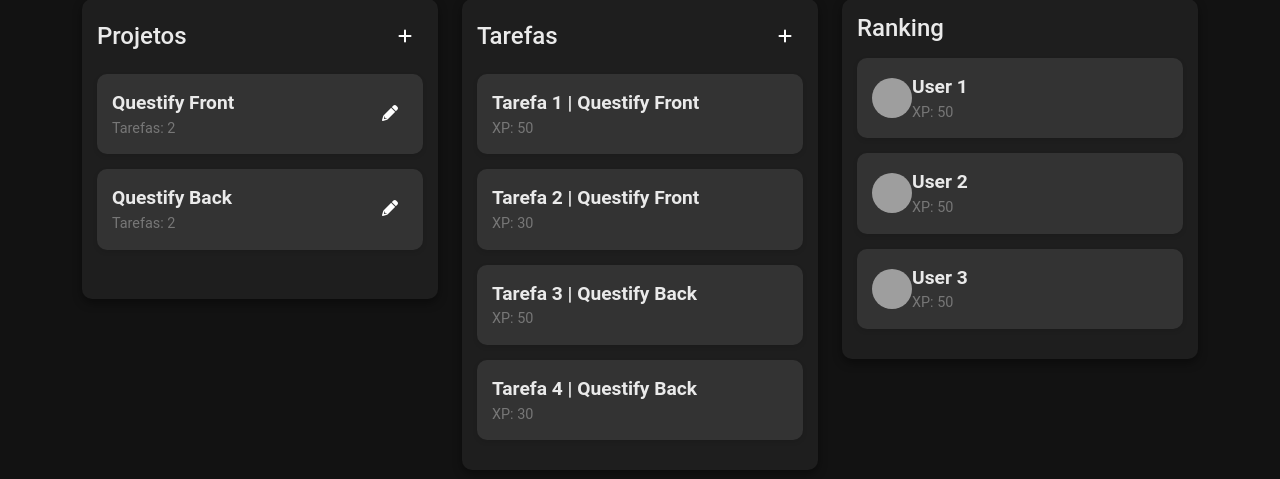
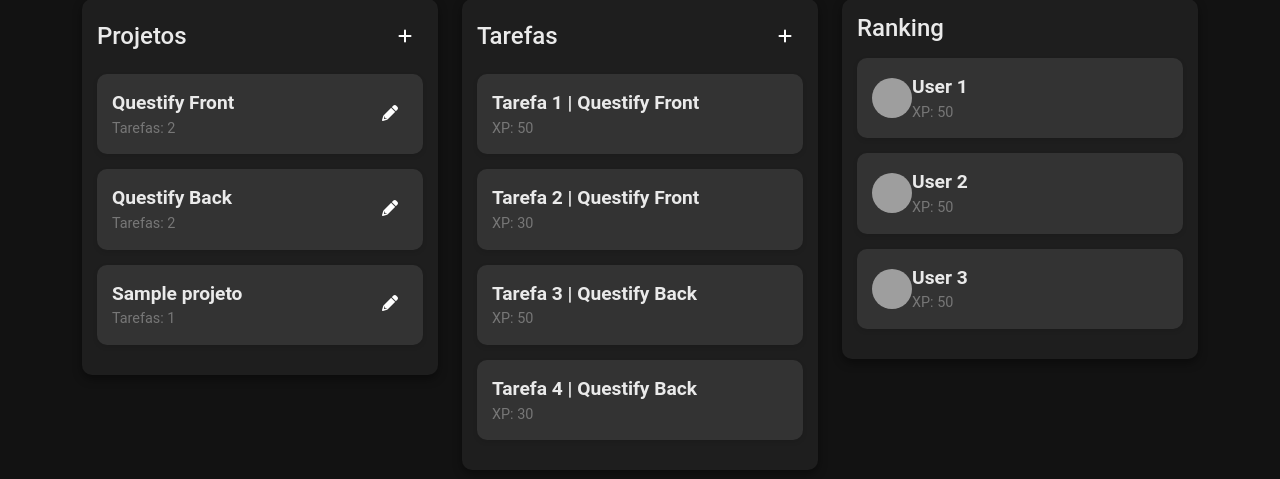
Before and after one commit to Neto002/questify, a Flask app: page / in a window 1280 px wide. Shown: the part 193-672 px from the top of the page. Run offline with Flask 3, Linux system fonts and the light colour scheme; tables that the repository leaves empty hold one stand-in row (values such as "Sample post"); grey boxes are pictures that could not be loaded.

Commit message:
Criação de projetos no banco e integração com o frontend

```diff
--- a/app.py
+++ b/app.py
@@ -1,5 +1,5 @@
 import os
-from flask import Flask, send_file, render_template
+from flask import Flask, send_file, render_template, request, redirect, url_for
 from flask_sqlalchemy import SQLAlchemy
 
 app = Flask(__name__)
@@ -18,6 +18,15 @@ class Usuarios(db.Model):
     def __repr__(self):
         return f'<Usuarios {self.nome}>'
 
+class Projetos(db.Model):
+    id = db.Column(db.Integer, primary_key=True)
+    nome = db.Column(db.String(100), nullable=False)
+    integrantes = db.Column(db.String(255))
+    tarefas = db.Column(db.String(255))
+
+    def __repr__(self):
+        return f'Projetos {self.nome}>'
+
 with app.app_context():
     db.create_all()
 
@@ -25,6 +34,15 @@ def createUser(nome, email, senha):
     usuario = Usuarios(nome=nome, email=email, senha=senha, xp=0, nivel=1, pontos=0)
     db.session.add(usuario)
     db.session.commit()
+
+def createProject(nome):
+    projeto = Projetos(nome=nome, integrantes='', tarefas='')
+    db.session.add(projeto)
+    db.session.commit()
+
+def allProjects():
+    projetos = Projetos.query.all()
+    return projetos
 
 def table_exists(table_name):
     try:
@@ -36,7 +54,19 @@ def table_exists(table_name):
 
 @app.route("/")
 def index():
-    return render_template("index.html", todo=[["Tarefa 1",50,"Questify Front"],["Tarefa 2",30,"Questify Front"],["Tarefa 3",50,"Questify Back"],["Tarefa 4",30,"Questify Back"]])
+    #return f'{Projects()[0].nome}
+    projetos = allProjects()
+    for i in projetos:
+        if i.tarefas == '':
+            i.tarefas = 0
+        else:
+            i.tarefas = i.tarefas.split(', ')
+            i.tarefas = len(i.tarefas)
+    return render_template(
+        "index.html",
+        todo=[["Tarefa 1",50,"Questify Front",1],["Tarefa 2",30,"Questify Front",2],["Tarefa 3",50,"Questify Back",3],["Tarefa 4",30,"Questify Back",4]],
+        projects=projetos
+        )
 
 @app.route("/missions")
 def missions():
@@ -58,6 +88,12 @@ def login():
 def signup():
     return render_template("signup.html")
 
+@app.route("/add_project", methods=["POST"])
+def add_project():
+    project_name = request.form.get("projectName")
+    createProject(project_name)
+    return redirect(url_for("index"))
+
 def main():
     app.run(port=int(os.environ.get('PORT', 5000)))
 
--- a/templates/index.html
+++ b/templates/index.html
@@ -34,6 +34,18 @@
                         <i class="fas fa-pencil-alt"></i>
                     </button>
                 </div>
+                {% for project in projects %}
+                <div class="task-card d-flex justify-content-between align-items-center" id="{{ project.id }}">
+                    <div>
+                        <div class="task-title">{{ project.nome }}</div>
+                        <div class="task-points">Tarefas: {{ project.tarefas }}</div>
+                    </div>
+                    <!-- Edit Icon -->
+                    <button class="btn btn-sm btn-add" onclick="editProject('Questify Back', '2')">
+                        <i class="fas fa-pencil-alt"></i>
+                    </button>
+                </div>
+                {% endfor %}
             </div>
         </div>
         <!-- Tasks Column -->
@@ -46,7 +58,7 @@
                     </button>
                 </div>
                 {% for task in todo %}
-                <div class="task-card" id="task2" onclick="editTask('{{ task[0] }}', '{{ task[1] }}', '{{ task[2] }}')">
+                <div class="task-card" id="{{ task[4] }}" onclick="editTask('{{ task[0] }}', '{{ task[1] }}', '{{ task[2] }}')">
                     <div class="task-title">{{ task[0] }} | {{ task[2] }}</div>
                     <div class="task-points">XP: {{ task[1] }}</div>
                 </div>
@@ -103,10 +115,10 @@
                     <button type="button" class="btn-close" data-bs-dismiss="modal" aria-label="Close"></button>
                 </div>
                 <div class="modal-body">
-                    <form id="addProjectForm">
+                    <form id="addProjectForm" action="/add_project" method="post">
                         <div class="mb-3">
                             <label for="projectName" class="form-label">Nome do Projeto</label>
-                            <input type="text" class="form-control" id="projectName" placeholder="Digite o nome do projeto">
+                            <input type="text" name="projectName" class="form-control" id="projectName" placeholder="Digite o nome do projeto">
                         </div>
                         <button type="submit" class="btn btn-success">Adicionar Projeto</button>
                     </form>
@@ -209,13 +221,13 @@
     </div>
 
     <script>
-        document.getElementById('addProjectForm').addEventListener('submit', function (e) {
+        /*document.getElementById('addProjectForm').addEventListener('submit', function (e) {
             e.preventDefault();
             const projectName = document.getElementById('projectName').value;
             const projectTasks = document.getElementById('projectTasks').value;
             console.log('Novo Projeto:', projectName, projectTasks);
             // Add project in backend or frontend here
-        });
+        });*/
 
         document.getElementById('addTaskForm').addEventListener('submit', function (e) {
             e.preventDefault();
```
